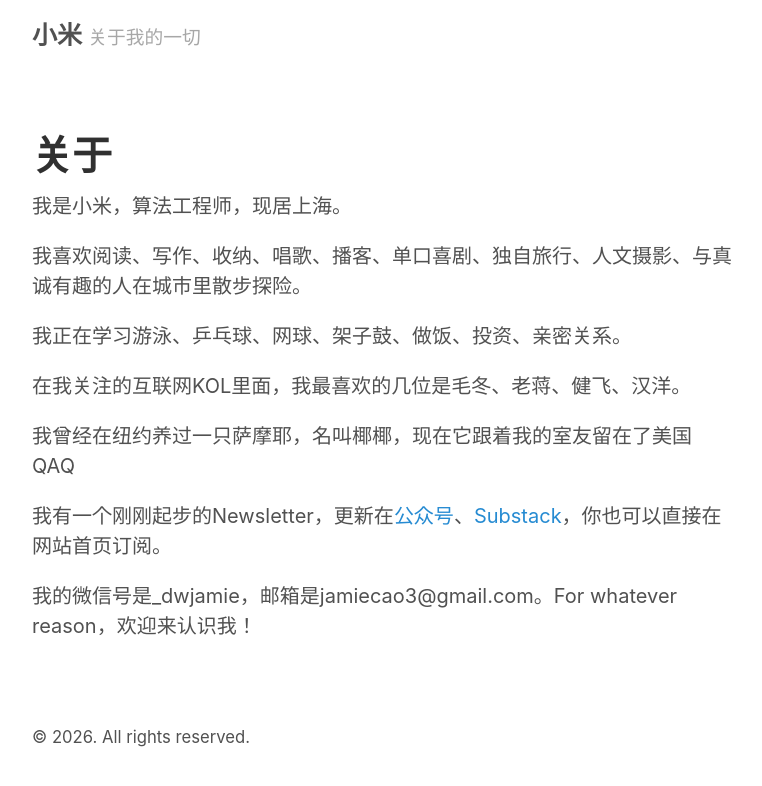
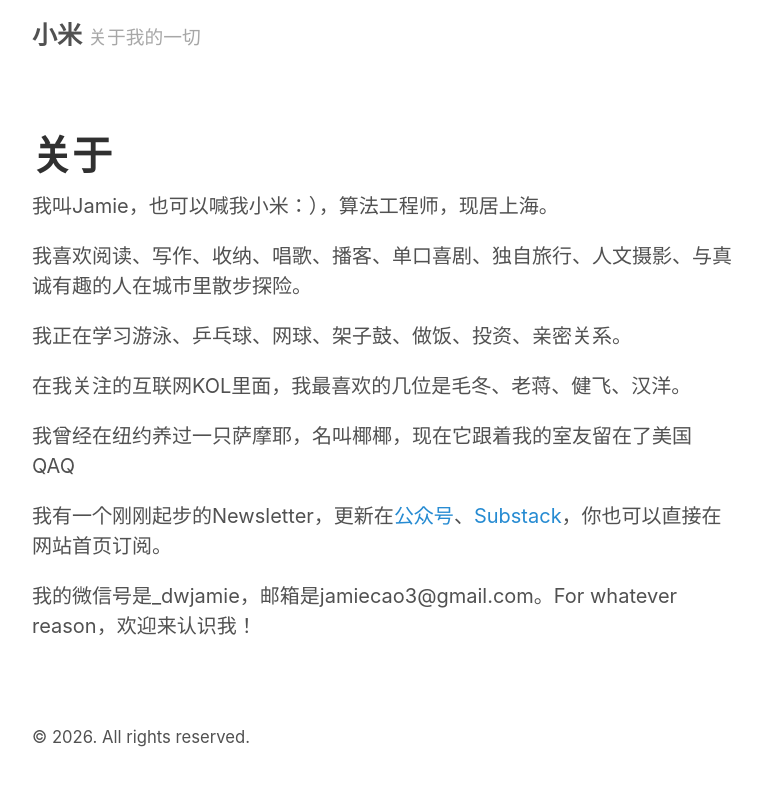
Before and after one commit to dwjamie/dwjamie.github.io, a Jekyll site: the page built from about.md, in a window 1280 px wide. Shown: the top 786 px of the page, without its empty margins (258-1020 px from the left). Built offline with Jekyll 4.4.1, drawn with Linux system fonts in a browser that asks for light colours.

Commit message:
统一 about.md 和 index.html 的开头介绍

```diff
--- a/about.md
+++ b/about.md
@@ -3,7 +3,7 @@ layout: page
 title: 关于
 ---
 
-我是小米，算法工程师，现居上海。
+我叫Jamie，也可以喊我小米：），算法工程师，现居上海。
 
 我喜欢阅读、写作、收纳、唱歌、播客、单口喜剧、独自旅行、人文摄影、与真诚有趣的人在城市里散步探险。
 
```
